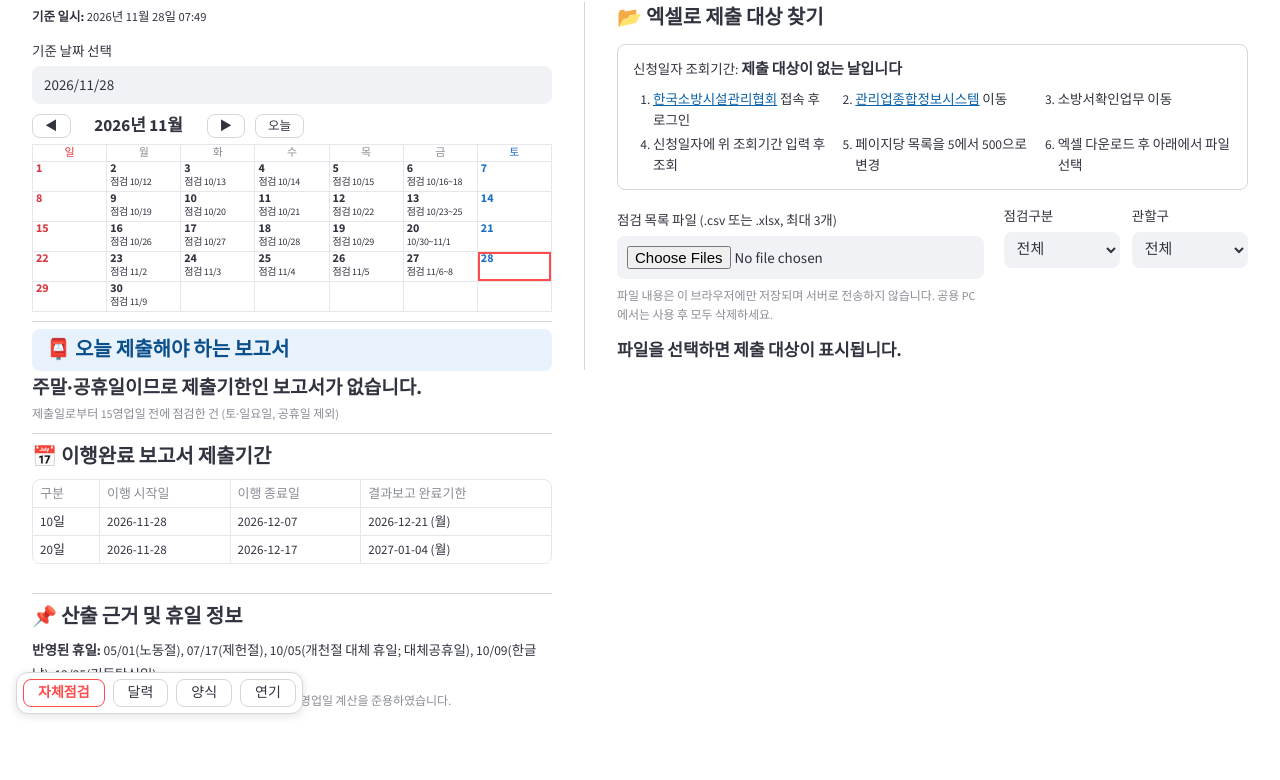
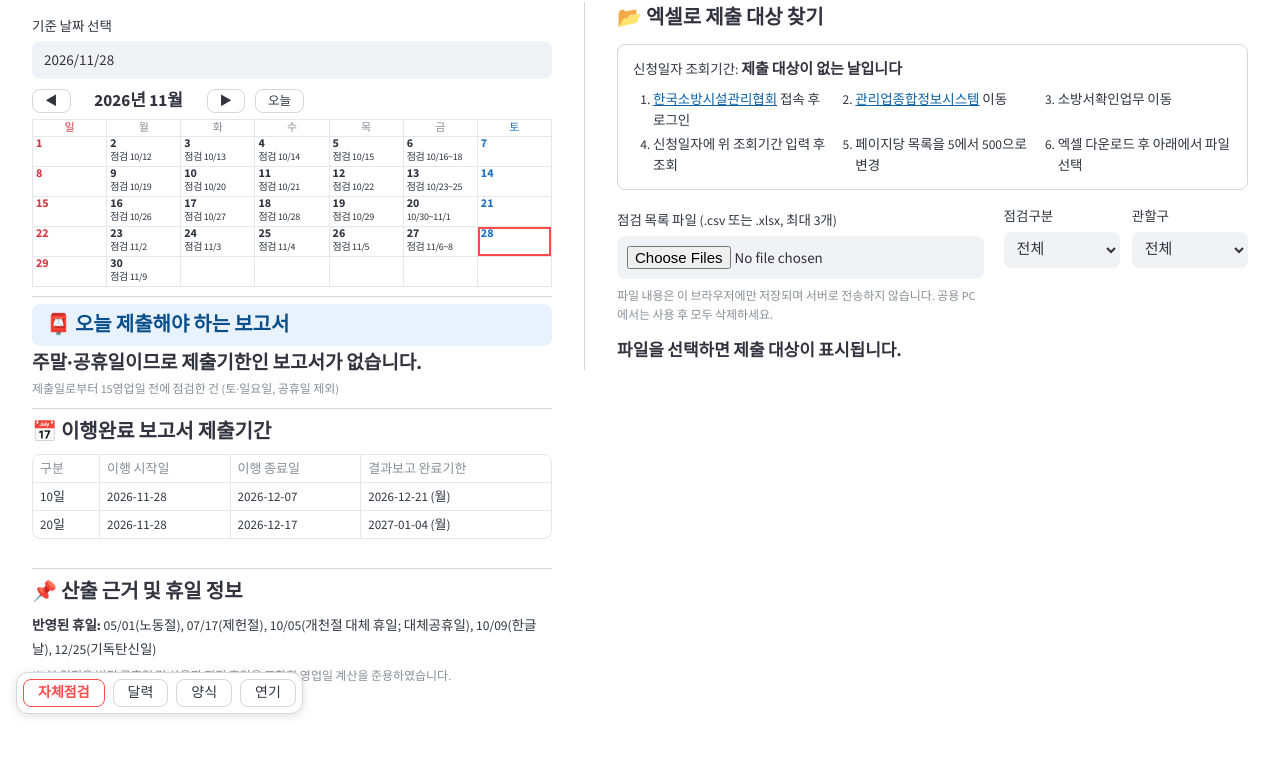
Before and after one commit to gochulhee-bit/gochulhee-bit.github.io, a plain HTML site: page index.html in a window 1280 px wide. Shown: the part 70-850 px from the top of the page. After the commit the page ends 825 px from the top, so only its background shows below. Drawn offline with nearby package versions, Linux system fonts and the light colour scheme.

Commit message:
자체점검 페이지의 기준 일시 줄 삭제
Co-Authored-By: Claude Sonnet 5.5 <noreply@anthropic.com>
Claude-Session: https://claude.ai/code/session_014WCcXbDQ771tgtAE79XfCj

```diff
--- a/index.html
+++ b/index.html
@@ -71,7 +71,6 @@ button:hover,button:focus-visible{border-color:var(--accent);color:var(--accent)
   main{max-width:1880px;padding:16px 32px 24px}
   h1{font-size:32px;margin:0 0 14px;padding:0}
   .layout{display:grid;grid-template-columns:minmax(460px,520px) minmax(0,1fr);gap:32px;align-items:start}
-  .side>p:first-child{font-size:14px}
   .label,.filters label,.holidays{font-size:13.5px}
   .date,.upload,.filters select{font-size:15px}
   hr{margin:18px 0 14px}
@@ -124,7 +123,6 @@ body nav a[href]{padding:2px 14px;font-size:14px;line-height:22px}
   <h1>📋 자체점검</h1>
   <div class="layout">
   <div class="side">
-  <p style="font-size:12.5px"><b>기준 일시:</b> <span id="now"></span></p>
   <label class="label" for="base">기준 날짜 선택</label>
   <div class="date"><span id="shown"></span><input type="date" id="base" min="2026-02-01" max="2027-11-30"></div>
   <div id="mini" aria-label="날짜별 제출 대상 점검일 달력">
@@ -226,10 +224,6 @@ const $ = id => document.getElementById(id);
 const kst = () => new Date(Date.now() + 9 * 3600000).toISOString();
 const today = kst().slice(0, 10);
 let current, miniMonth;
-function tick() {
-  const t = kst();
-  $("now").textContent = `${t.slice(0,4)}년 ${t.slice(5,7)}월 ${t.slice(8,10)}일 ${t.slice(11,16)}`;
-}
 function render(s) {
   current = { date: s, ...calc(s) };
   $("shown").textContent = s.replaceAll("-", "/");
@@ -251,7 +245,7 @@ input.addEventListener("change", () => {
   if (inRange(input.value)) render(input.value);
   else { input.value = current.date; $("msg").textContent = "2026-02-01부터 2027-11-30까지의 날짜를 선택하세요."; }
 });
-tick(); setInterval(tick, 10000); render(input.value);
+render(input.value);
 // 작은 달력의 ◀ ▶ 는 보는 달만 바꾸고, "오늘"은 기준 날짜를 오늘로 되돌립니다
 const turnMonth = n => { const d = parse(`${miniMonth}-01`); d.setUTCMonth(d.getUTCMonth() + n); renderMini(current.date, iso(d).slice(0, 7)); };
 $("mprev").onclick = () => turnMonth(-1);
```
